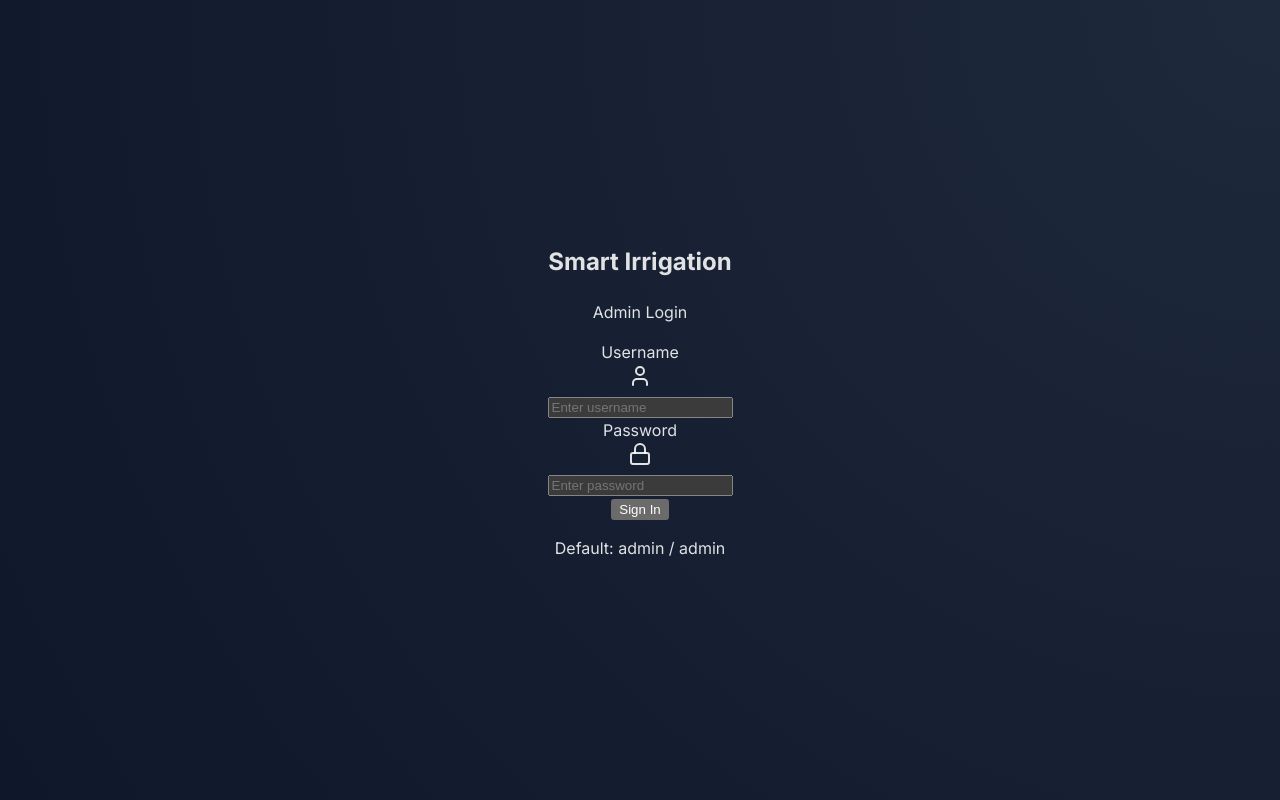
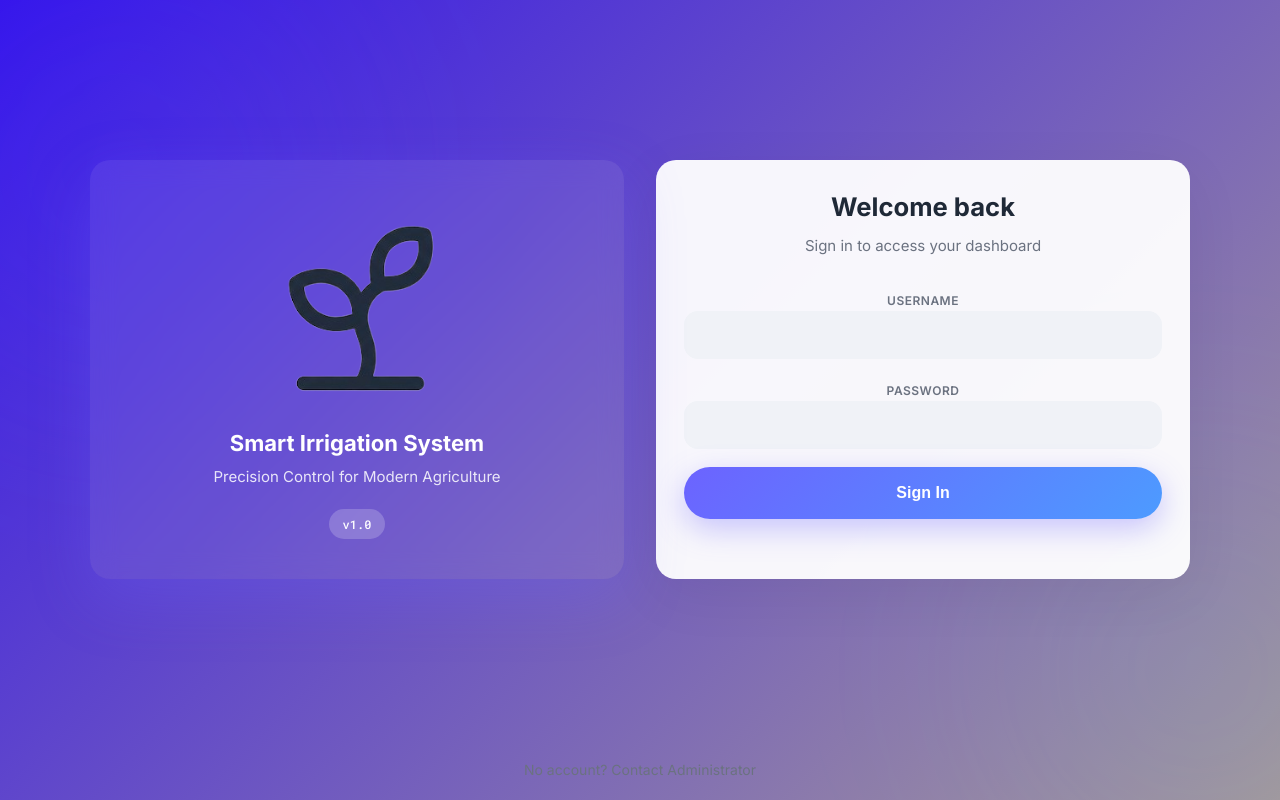
Before and after one commit to alensmartirrigation-ai/smart_irrigation, a React app in the folder frontend/: page /login in a window 1280 px wide. Built offline with nearby package versions, Linux system fonts and the light colour scheme; the HTML template or start-up script is replaced by a standard one.

Commit message:
Refine Login UI aesthetics and AI intent handling

```diff
--- a/frontend/src/index.css
+++ b/frontend/src/index.css
@@ -5,20 +5,57 @@
   line-height: 1.5;
   font-weight: 400;
 
-  color-scheme: dark;
-  color: rgba(255, 255, 255, 0.87);
-  background-color: #0f172a;
+  /* Colors - Primary */
+  --primary-base: #5B6CFF;
+  --primary-gradient-start: #6C63FF;
+  --primary-gradient-end: #4D9BFF;
+  --primary-dark: #4A55E2;
+  --primary-light: #E9ECFF;
 
-  font-synthesis: none;
-  text-rendering: optimizeLegibility;
-  -webkit-font-smoothing: antialiased;
-  -moz-osx-font-smoothing: grayscale;
+  /* Colors - Background */
+  --bg-main: #F4F6FA;
+  --bg-card: #FFFFFF;
+  --bg-muted: #F0F2F7;
 
-  --primary: #25d366;
-  --primary-dark: #128c7e;
-  --danger: #ef4444;
-  --card-bg: rgba(30, 41, 59, 0.7);
-  --border: rgba(255, 255, 255, 0.1);
+  /* Colors - Text */
+  --text-primary: #1F2937;
+  --text-secondary: #6B7280;
+  --text-muted: #9CA3AF;
+  --text-inverse: #FFFFFF;
+
+  /* Colors - Status */
+  --status-success: #34D399;
+  --status-warning: #FBBF24;
+  --status-danger: #F87171;
+  --status-info: #60A5FA;
+
+  /* Typography */
+  --font-primary: 'Inter', sans-serif;
+  --font-numeric: 'Roboto Mono', monospace;
+
+  /* Spacing */
+  --spacing-xs: 4px;
+  --spacing-sm: 8px;
+  --spacing-md: 12px;
+  --spacing-lg: 16px;
+  --spacing-xl: 24px;
+  --spacing-xxl: 32px;
+
+  /* Radius */
+  --radius-sm: 8px;
+  --radius-md: 14px;
+  --radius-lg: 20px;
+  --radius-xl: 28px;
+  --radius-pill: 999px;
+
+  /* Shadows */
+  --shadow-card: 0px 6px 20px rgba(0,0,0,0.06);
+  --shadow-soft: 0px 8px 24px rgba(108,99,255,0.15);
+
+  /* Animation */
+  --transition-fast: 150ms ease-in-out;
+  --transition-normal: 250ms ease-in-out;
+  --transition-slow: 400ms ease-in-out;
 }
 
 body {
@@ -27,7 +64,8 @@ body {
   place-items: center;
   min-width: 320px;
   min-height: 100vh;
-  background: radial-gradient(circle at top right, #1e293b, #0f172a);
+  background-color: var(--bg-main);
+  color: var(--text-primary);
 }
 
 #root {
--- a/frontend/src/pages/Login.jsx
+++ b/frontend/src/pages/Login.jsx
@@ -1,23 +1,16 @@
 import React, { useState } from 'react';
 import { useNavigate } from 'react-router-dom';
 import axios from 'axios';
-import { User, Lock, Loader } from 'lucide-react';
+import logo from '../assets/logo.png'; // adjust path if needed
 
 const Login = () => {
-  const [formData, setFormData] = useState({
-    username: '',
-    password: ''
-  });
+  const [formData, setFormData] = useState({ username: '', password: '' });
   const [error, setError] = useState('');
   const [loading, setLoading] = useState(false);
   const navigate = useNavigate();
 
   const handleChange = (e) => {
-    setFormData({
-      ...formData,
-      [e.target.name]: e.target.value
-    });
-    // Clear error when user types
+    setFormData({ ...formData, [e.target.name]: e.target.value });
     if (error) setError('');
   };
 
@@ -25,101 +18,319 @@ const Login = () => {
     e.preventDefault();
     setLoading(true);
     setError('');
-
     try {
-      // Assuming frontend runs on same host/port or proxied, otherwise need full URL
-      // Vite proxy is usually set up, or we use relative path if built or CORS allowed
       const response = await axios.post('/api/auth/login', formData);
-
       const { token, user } = response.data;
-
       localStorage.setItem('token', token);
       localStorage.setItem('user', JSON.stringify(user));
-
       navigate('/');
     } catch (err) {
-      console.error('Login error:', err);
-      setError(err.response?.data?.error || 'Login failed. Please check your credentials.');
+      setError(
+        err.response?.data?.error ||
+        'Login failed. Please check your credentials.'
+      );
     } finally {
       setLoading(false);
     }
   };
 
   return (
-    <div className="min-h-screen flex items-center justify-center bg-gray-100 px-4">
-      <div className="max-w-md w-full bg-white rounded-lg shadow-xl overflow-hidden">
-        <div className="bg-blue-600 p-6 text-center">
-          <h2 className="text-3xl font-bold text-white">Smart Irrigation</h2>
-          <p className="text-blue-100 mt-2">Admin Login</p>
+    <>
+      <style>{`
+        @import url('https://fonts.googleapis.com/css2?family=Inter:wght@400;500;600;700&family=Roboto+Mono:wght@500&display=swap');
+
+        *, *::before, *::after {
+          box-sizing: border-box;
+          margin: 0;
+          padding: 0;
+        }
+
+        html, body, #root, .App {
+          margin: 0;
+          padding: 0;
+          width: 100%;
+          height: 100%;
+          max-width: none;
+        }
+
+        body {
+          font-family: 'Inter', sans-serif;
+        }
+
+        .isp-page {
+          min-height: 100vh;
+          display: flex;
+          flex-direction: column;
+          background: linear-gradient(135deg, #3312ebff 0%, #a59999ff 100%);
+          position: relative;
+          overflow: hidden;
+        }
+
+        .isp-main {
+          flex: 1;
+          display: flex;
+          align-items: center;
+          justify-content: center;
+          padding: 32px 24px;
+          position: relative;
+          z-index: 1;
+        }
+
+        .isp-blob {
+          position: absolute;
+          border-radius: 50%;
+          filter: blur(120px);
+          pointer-events: none;
+          opacity: 0.7;
+        }
+
+        .isp-blob-1 {
+          width: 40vw;
+          height: 40vw;
+          max-width: 500px;
+          max-height: 500px;
+          background: rgba(108, 99, 255, 0.15);
+          top: -10%;
+          left: -10%;
+        }
+
+        .isp-blob-2 {
+          width: 35vw;
+          height: 35vw;
+          max-width: 420px;
+          max-height: 420px;
+          background: rgba(77, 155, 255, 0.15);
+          bottom: -10%;
+          right: -10%;
+        }
+
+        .isp-container {
+          width: 100%;
+          max-width: 1100px;
+          display: flex;
+          flex-direction: column;
+          gap: 32px;
+        }
+
+        @media (min-width: 1024px) {
+          .isp-container {
+            flex-direction: row;
+            align-items: stretch;
+          }
+
+          .isp-brand-card,
+          .isp-card {
+            flex: 1;
+          }
+
+          .isp-brand-card,
+          .isp-card {
+            padding: 56px;
+            border-radius: 24px;
+          }
+        }
+
+        .isp-brand-card {
+          background: rgba(255, 255, 255, 0.08);
+          backdrop-filter: blur(12px);
+          border-radius: 20px;
+          padding: 40px 28px;
+          color: #fff;
+          box-shadow: 0 20px 60px rgba(108, 99, 255, 0.25);
+
+          display: flex;
+          flex-direction: column;
+          align-items: center;
+          text-align: center;
+        }
+
+        .isp-logo {
+          width: 150px;
+          height: 150px;
+          object-fit: contain;
+          margin-bottom: 1px;
+          background: transparent;
+        }
+
+        @media (min-width: 1024px) {
+          .isp-logo {
+            width: 226px;
+            height: 226px;
+          }
+        }
+
+        .isp-brand-name {
+          font-size: 22px;
+          font-weight: 700;
+          margin-bottom: 6px;
+        }
+
+        .isp-brand-tagline {
+          font-size: 15px;
+          opacity: 0.85;
+        }
+
+        .isp-badge {
+          margin-top: 20px;
+          display: inline-block;
+          background: rgba(255,255,255,0.2);
+          padding: 6px 14px;
+          border-radius: 999px;
+          font-family: 'Roboto Mono', monospace;
+          font-size: 12px;
+        }
+
+        .isp-card {
+          background: rgba(255, 255, 255, 0.95);
+          border-radius: 20px;
+          padding: 28px;
+          box-shadow: 0 15px 60px rgba(0,0,0,0.06);
+        }
+
+        .isp-card-title {
+          font-size: clamp(22px, 2vw, 30px);
+          font-weight: 700;
+          margin-bottom: 8px;
+          color: #1F2937;
+        }
+
+        .isp-card-sub {
+          font-size: 15px;
+          color: #6B7280;
+          margin-bottom: 30px;
+        }
+
+        .isp-form {
+          display: flex;
+          flex-direction: column;
+          gap: 18px;
+        }
+
+        .isp-label {
+          font-size: 12px;
+          font-weight: 600;
+          color: #6B7280;
+          text-transform: uppercase;
+          letter-spacing: 0.5px;
+        }
+
+        .isp-input {
+          width: 100%;
+          padding: 14px 16px;
+          border-radius: 14px;
+          border: 1.5px solid transparent;
+          background: #F0F2F7;
+          font-size: 16px;
+          outline: none;
+          transition: 0.25s ease;
+        }
+
+        .isp-input:focus {
+          background: #fff;
+          border-color: #5B6CFF;
+          box-shadow: 0 0 0 4px rgba(91,108,255,0.1);
+        }
+
+        .isp-error {
+          background: rgba(248,113,113,0.1);
+          border: 1px solid rgba(248,113,113,0.3);
+          padding: 12px;
+          border-radius: 14px;
+          font-size: 14px;
+          color: #F87171;
+        }
+
+        .isp-submit {
+          height: 52px;
+          border-radius: 999px;
+          border: none;
+          font-weight: 600;
+          font-size: 16px;
+          color: #fff;
+          background: linear-gradient(135deg, #6C63FF 0%, #4D9BFF 100%);
+          cursor: pointer;
+          transition: 0.2s ease;
+          box-shadow: 0 10px 30px rgba(108,99,255,0.35);
+        }
+
+        .isp-submit:hover:not(:disabled) {
+          transform: translateY(-2px);
+        }
+
+        .isp-submit:disabled {
+          opacity: 0.6;
+          cursor: not-allowed;
+        }
+
+        .isp-footer {
+          text-align: center;
+          padding: 20px;
+          font-size: 14px;
+          color: #6B7280;
+        }
+      `}</style>
+
+      <div className="isp-page">
+        <div className="isp-blob isp-blob-1" />
+        <div className="isp-blob isp-blob-2" />
+
+        <div className="isp-main">
+          <div className="isp-container">
+            <div className="isp-brand-card">
+              <img src={logo} alt="Smart Irrigation System Logo" className="isp-logo" />
+              <div className="isp-brand-name">Smart Irrigation System</div>
+              <div className="isp-brand-tagline">
+                Precision Control for Modern Agriculture
+              </div>
+              <div className="isp-badge">v1.0</div>
             </div>
 
-        <div className="p-8">
-          <form onSubmit={handleSubmit} className="space-y-6">
-            {error && (
-              <div className="bg-red-50 text-red-600 p-3 rounded-md text-sm border border-red-200">
-                {error}
-              </div>
-            )}
+            <div className="isp-card">
+              <h2 className="isp-card-title">Welcome back</h2>
+              <p className="isp-card-sub">
+                Sign in to access your dashboard
+              </p>
 
+              {error && <div className="isp-error">{error}</div>}
+
+              <form className="isp-form" onSubmit={handleSubmit}>
                 <div>
-              <label className="block text-sm font-medium text-gray-700 mb-1">Username</label>
-              <div className="relative">
-                <div className="absolute inset-y-0 left-0 pl-3 flex items-center pointer-events-none">
-                  <User className="h-5 w-5 text-gray-400" />
-                </div>
+                  <label className="isp-label">Username</label>
                   <input
+                    className="isp-input"
                     type="text"
                     name="username"
                     value={formData.username}
                     onChange={handleChange}
-                  className="block w-full pl-10 pr-3 py-2 border border-gray-300 rounded-md shadow-sm focus:outline-none focus:ring-blue-500 focus:border-blue-500"
-                  placeholder="Enter username"
                     required
                   />
                 </div>
-            </div>
 
                 <div>
-              <label className="block text-sm font-medium text-gray-700 mb-1">Password</label>
-              <div className="relative">
-                <div className="absolute inset-y-0 left-0 pl-3 flex items-center pointer-events-none">
-                  <Lock className="h-5 w-5 text-gray-400" />
-                </div>
+                  <label className="isp-label">Password</label>
                   <input
+                    className="isp-input"
                     type="password"
                     name="password"
                     value={formData.password}
                     onChange={handleChange}
-                  className="block w-full pl-10 pr-3 py-2 border border-gray-300 rounded-md shadow-sm focus:outline-none focus:ring-blue-500 focus:border-blue-500"
-                  placeholder="Enter password"
                     required
                   />
                 </div>
-            </div>
 
-            <button
-              type="submit"
-              disabled={loading}
-              className="w-full flex justify-center py-2 px-4 border border-transparent rounded-md shadow-sm text-sm font-medium text-white bg-blue-600 hover:bg-blue-700 focus:outline-none focus:ring-2 focus:ring-offset-2 focus:ring-blue-500 disabled:opacity-50 disabled:cursor-not-allowed"
-            >
-              {loading ? (
-                <>
-                  <Loader className="animate-spin -ml-1 mr-2 h-4 w-4" />
-                  Signing in...
-                </>
-              ) : (
-                'Sign In'
-              )}
+                <button type="submit" className="isp-submit" disabled={loading}>
+                  {loading ? 'Signing in...' : 'Sign In'}
                 </button>
               </form>
             </div>
-        <div className="px-8 py-4 bg-gray-50 border-t border-gray-100 text-center">
-            <p className="text-xs text-gray-500">
-                Default: admin / admin
-            </p>
           </div>
         </div>
+
+        <div className="isp-footer">
+          No account? Contact Administrator
         </div>
+      </div>
+    </>
   );
 };
 
```
Also changed, not shown: frontend/src/assets/logo.png (added), 1 other file (tests, documents, lock files or other folders). Lines whose indentation alone changed are shown as unchanged.
